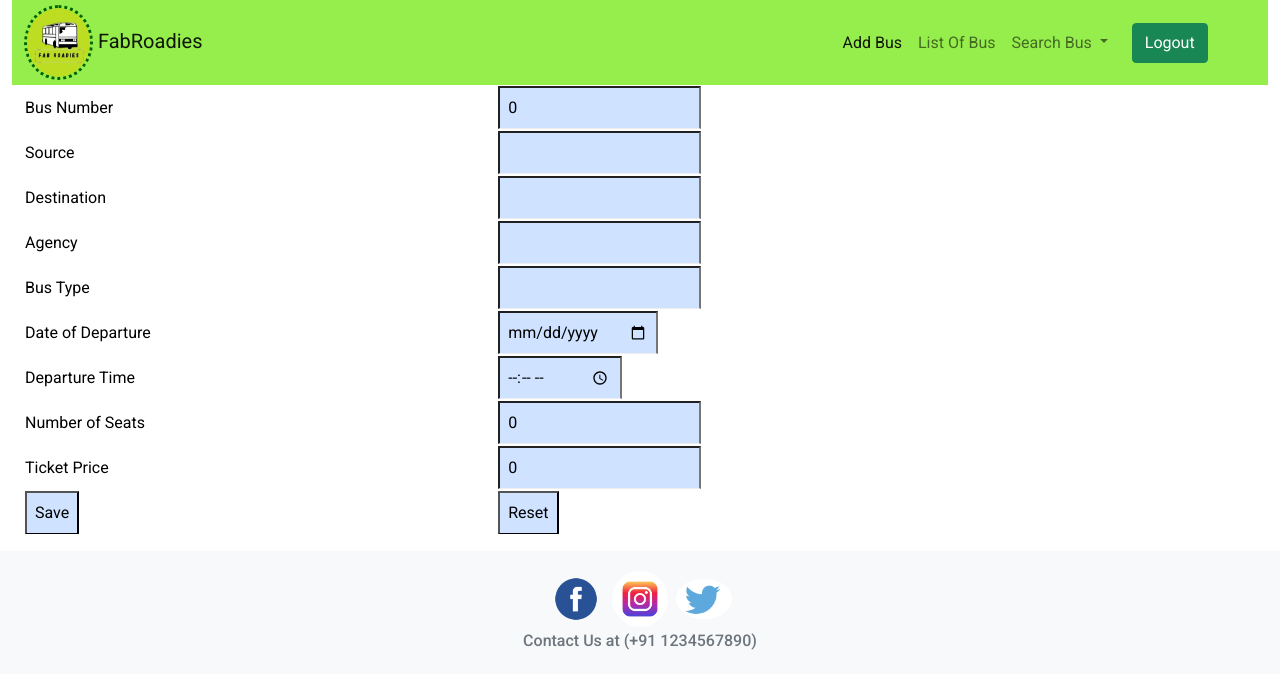
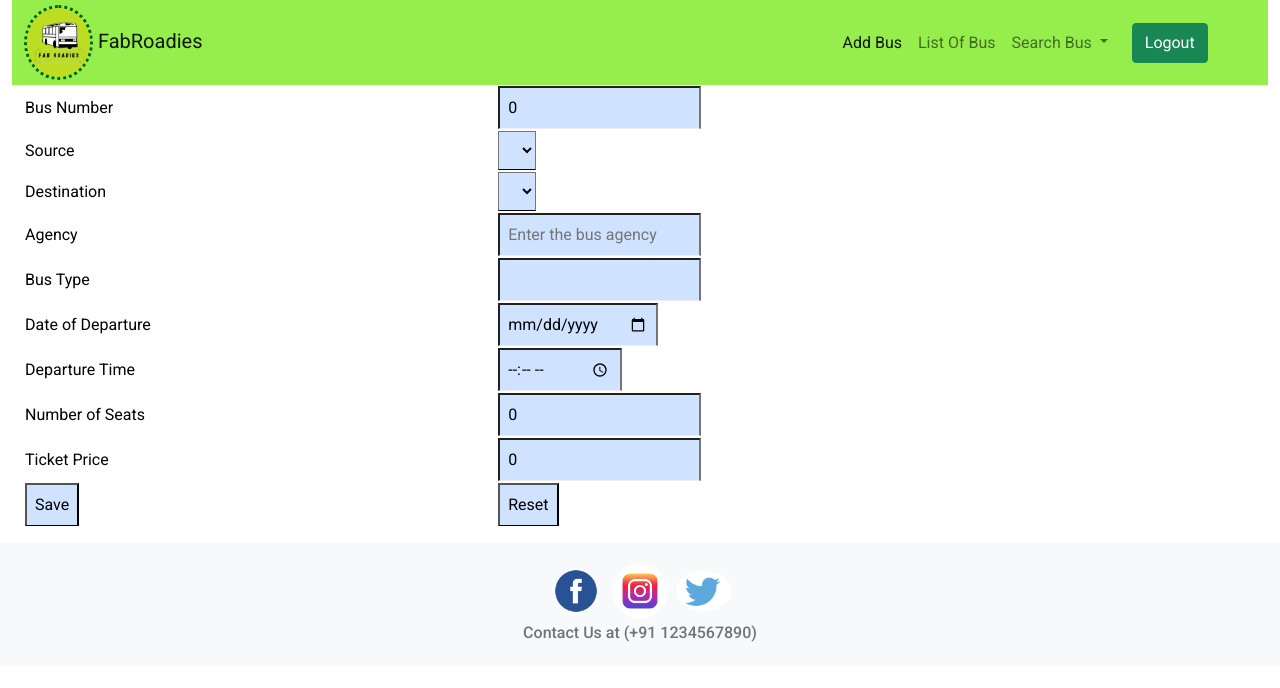
Before and after one commit to BusBookingApp123/fabRoadies-frontend, an Angular app in the folder FabRoadies/: page /add-bus in a window 1280 px wide. Shown: the top 688 px of the page. Built offline with nearby package versions, Linux system fonts and the light colour scheme; a web font is replaced by a local one.

Commit message:
Update add-bus.component.html

```diff
--- a/FabRoadies/src/app/add-bus/add-bus.component.html
+++ b/FabRoadies/src/app/add-bus/add-bus.component.html
@@ -40,55 +40,68 @@
         <table class="table table-primary">
             <tr>
                 <td>Bus Number</td>
-                <td><input type="number" name="busno" [(ngModel)]="addBus.busNo" #bno=ngModel required>
+                <td>
+                    <input type="number" name="busno" [(ngModel)]="addBus.busNo" #bno=ngModel required>
                     <div *ngIf="bno.invalid && bno.dirty">Invalid</div>
                 </td>
             </tr>
             <tr>
                 <td>Source</td>
-                <td><input type="text" name="source" [(ngModel)]="addBus.source" #src=ngModel required>
+                <td>
+                    <select name="source" [(ngModel)]="addBus.source" #src=ngModel required>
+                        <option *ngFor="let s of source" [value]="s">{{s}}</option>
+                    </select>
                     <div *ngIf="src.invalid && src.dirty">Invalid</div>
                 </td>
             </tr>
             <tr>
                 <td>Destination</td>
-                <td><input type="text" name="destination" [(ngModel)]="addBus.destination" #des=ngModel required>
+                <td>
+                    <select name="destination" [(ngModel)]="addBus.destination" #des=ngModel required>
+                        <option *ngFor="let d of destination" [value]="d">{{d}}</option>
+                    </select>
                     <div *ngIf="des.invalid && des.dirty">Invalid</div>
                 </td>
             </tr>
             <tr>
                 <td>Agency</td>
-                <td><input type="text" name="agency" [(ngModel)]="addBus.agency" #agen=ngModel required>
+                <td>
+                    <input type="text" placeholder="Enter the bus agency" name="agency" [(ngModel)]="addBus.agency" #agen=ngModel required>
                     <div *ngIf="agen.invalid && agen.dirty">Invalid</div>
                 </td>
             </tr>
             <tr>
                 <td>Bus Type</td>
-                <td><input type="text" name="busType" [(ngModel)]="addBus.busType" #bty=ngModel required>
+                <td>
+                    <input type="text" name="busType" [(ngModel)]="addBus.busType" #bty=ngModel required>
                     <div *ngIf="bty.invalid && bty.dirty">Invalid</div>
                 </td>
             </tr>
             <tr>
                 <td>Date of Departure</td>
-                <td><input type="date" name="dateOfDep" [(ngModel)]="addBus.dateOfDep" #ddate=ngModel required>
+                <td>
+                    <input type="date" name="dateOfDep" [(ngModel)]="addBus.dateOfDep" #ddate=ngModel required>
                     <div *ngIf="ddate.invalid && ddate.dirty">Invalid</div>
                 </td>
             </tr>
             <tr>
                 <td>Departure Time</td>
-                <td><input type="time" name="depTime" [(ngModel)]="addBus.depTime" #dtime=ngModel required>
+                <td>
+                    <input type="time" name="depTime" [(ngModel)]="addBus.depTime" #dtime=ngModel required>
                     <div *ngIf="dtime.invalid && dtime.dirty">Invalid</div>
                 </td>
             </tr>
             <tr>
                 <td>Number of Seats</td>
-                <td><input name="noOfseats" [(ngModel)]="addBus.noOfseats" #seatsNo=ngModel required>
+                <td>
+                    <input name="noOfseats" [(ngModel)]="addBus.noOfseats" #seatsNo=ngModel required>
                     <div *ngIf="seatsNo.invalid && seatsNo.dirty">Invalid</div>
                 </td>
             </tr>
             <tr>
                 <td>Ticket Price</td>
-                <td><input name="price" [(ngModel)]="addBus.price" #tprice=ngModel required>
+                <td>
+                    <input name="price" [(ngModel)]="addBus.price" #tprice=ngModel required>
                     <div *ngIf="tprice.invalid && tprice.dirty">Invalid</div>
                 </td>
             </tr>
```
